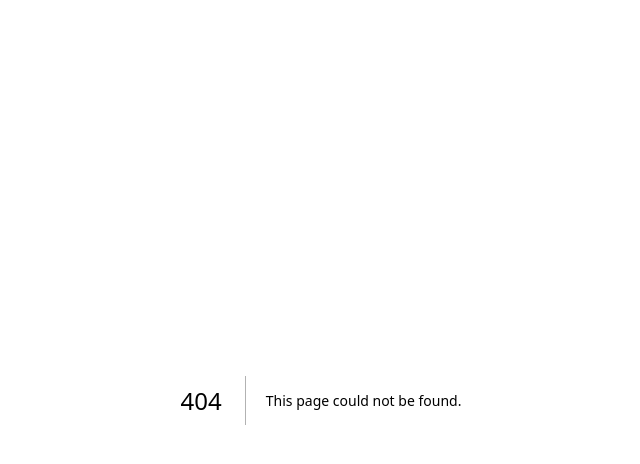
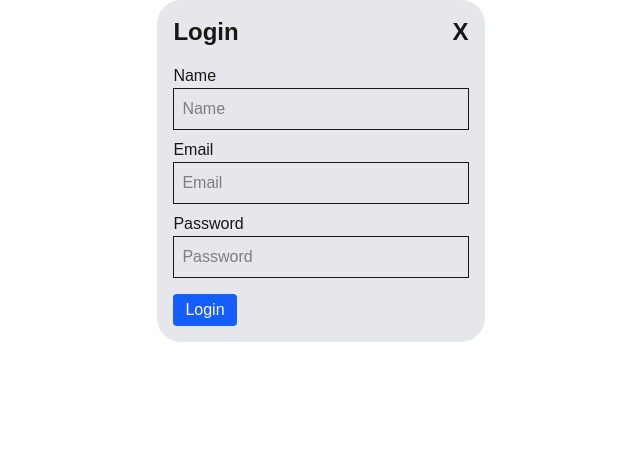
Before and after one commit to BHUMKIRAN/react-nextjs-tailwindcss, a Next.js app in the folder my-app/: page /login in a window 1280 px wide. Before the commit this address had no page. Shown: the top 464 px of the page, without its empty margins (319-959 px from the left). Built offline with nearby package versions, Linux system fonts and the light colour scheme.

Commit message:
intercept route with parallel routing used in login modal

```diff
--- /dev/null
+++ b/my-app/app/@modal/(.)login/page.tsx
@@ -0,0 +1,38 @@
+"use client"
+
+import { useRouter } from "next/navigation"
+
+export default function LoginModal() {
+  const router = useRouter()
+
+  return (
+    <div className="fixed inset-0 bg-black/50 flex items-center justify-center">
+      <div className="bg-white p-6 rounded-xl shadow w-[350px] relative">
+
+        <button
+          onClick={() => router.back()}
+          className="absolute top-2 right-3 text-xl"
+        >
+          ✕
+        </button>
+
+        <h1 className="text-2xl font-bold mb-4">Login Modal</h1>
+
+        <input
+          type="email"
+          placeholder="Email"
+          className="border w-full p-2 mb-3 rounded"
+        />
+        <input
+          type="password"
+          placeholder="Password"
+          className="border w-full p-2 mb-3 rounded"
+        />
+
+        <button className="bg-blue-600 text-white w-full py-2 rounded">
+          Login
+        </button>
+      </div>
+    </div>
+  )
+}
--- /dev/null
+++ b/my-app/app/@modal/default.tsx
@@ -0,0 +1,4 @@
+const defaultReturn = () => {
+  return (null)
+}
+export default defaultReturn
--- /dev/null
+++ b/my-app/app/@modal/error.tsx
@@ -0,0 +1,9 @@
+"use client"
+
+export default function Error() {
+  return (
+    <div className="fixed inset-0 flex items-center justify-center bg-red-100">
+      <p>Something went wrong in modal.</p>
+    </div>
+  )
+}
--- a/my-app/app/layout.tsx
+++ b/my-app/app/layout.tsx
@@ -1,7 +1,12 @@
- function RootLayout({children}) {
+import './globals.css'
+
+function RootLayout({children , modal}) {
   return (
     <html>
-      <body>{children}</body>
+      <body>
+        {children}
+        {modal}
+      </body>
     </html>
   );
 }
--- /dev/null
+++ b/my-app/app/login/page.tsx
@@ -0,0 +1,41 @@
+"use client"
+import { useRouter } from 'next/navigation'
+import React from 'react'
+
+const LoginPage =()=>{
+    const router = useRouter()
+  return (
+    <div className=" flex item-center justify-center  ">
+        <div className='flex flex-col item-center justify-center bg-gray-200 p-4  rounded-3xl h-[400] w-auto'>
+  <div>
+                <h1 className="flex justify-between text-2xl font-bold mb-4">
+                    <div>
+                        Login
+                    </div>
+                    <div className='cursor-pointer' onClick={()=>router.back()}>
+                        X
+                    </div>
+                    </h1>
+                <div>
+                <label htmlFor="name">Name</label>
+                <input type="text" id="name" placeholder="Name" className="border w-full p-2 mb-2" />
+        </div>
+        <div>
+                <label htmlFor="email">Email</label>
+                <input type="email" id="email" placeholder="Email" className="border w-full p-2 mb-2" />
+        </div>
+        <div>
+                <label htmlFor="password">Password</label>
+                <input type="password" id="password" placeholder="Password" className="border w-full p-2 mb-4" />
+        </div>
+
+        <button className="bg-blue-600 text-white px-3 py-1 rounded">Login</button>
+        </div>
+        </div>
+
+
+    </div>
+  )
+}
+
+export default LoginPage
--- a/my-app/app/page.tsx
+++ b/my-app/app/page.tsx
@@ -1,5 +1,6 @@
 "use client"
 import dynamic from "next/dynamic";
+import Link from "next/link";
 import { useEffect } from "react";
 import { io } from "socket.io-client";
 const socket = io("http://localhost:3001");
@@ -39,6 +40,16 @@ export default function Home() {
     >
       Send Message
     </button>
+      <div className="flex flex-col items-center justify-center min-h-screen gap-4">
+      <h1 className="text-3xl font-bold">Home Page</h1>
+
+      <Link
+        href="/login"
+        className="bg-blue-600 text-white px-4 py-2 rounded"
+      >
+        Open Login Modal
+      </Link>
+    </div>
     </main>
   );
 }
--- /dev/null
+++ b/my-app/tailwind.config.ts
@@ -0,0 +1,15 @@
+import type { Config } from "tailwindcss";
+
+const config: Config = {
+  content: [
+    "./pages/**/*.{js,ts,jsx,tsx,mdx}",
+    "./components/**/*.{js,ts,jsx,tsx,mdx}",
+    "./app/**/*.{js,ts,jsx,tsx,mdx}",
+  ],
+  theme: {
+    extend: {},
+  },
+  plugins: [],
+};
+
+export default config;
```
